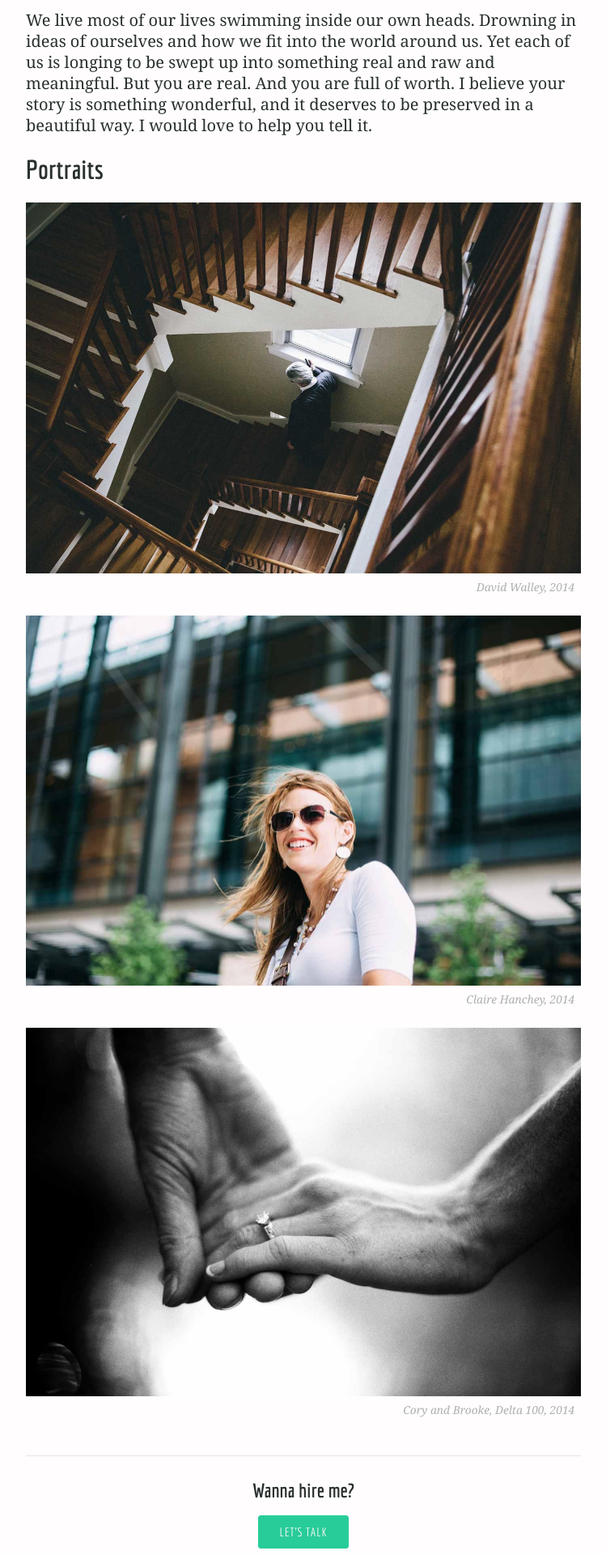
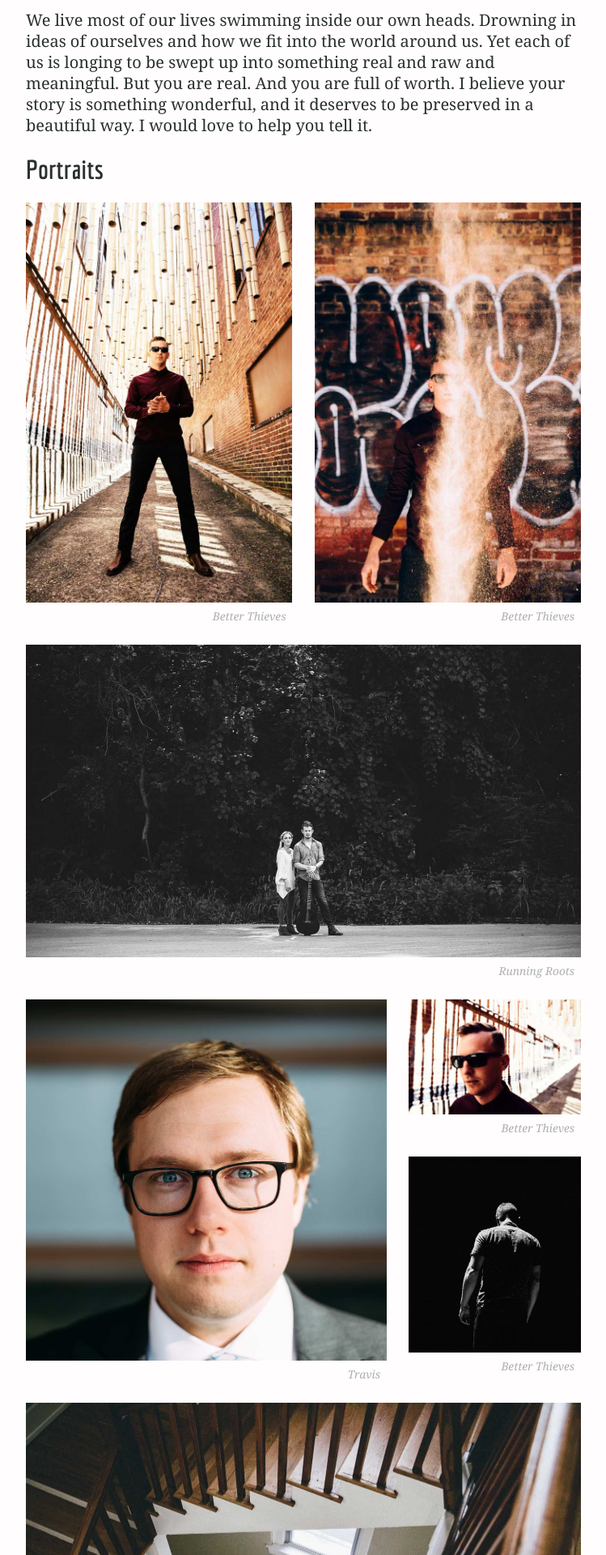
Before and after one commit to mattpbrock/mattpbrock.github.io, a Jekyll site: the page built from photo/index.html, in a window 1280 px wide. Shown: the part 715-2635 px from the top of the page at 81% size, without its empty margins (265-1014 px from the left). Built offline with Jekyll 4.4.1, drawn with Linux system fonts in a browser that asks for light colours; nearby versions of some CDN libraries; some web fonts are replaced; some of the changed text lies outside the part shown.

Commit message:
add grid css and a bunch of photos for the photo page

```diff
--- a/_sass/_layout/_all.scss
+++ b/_sass/_layout/_all.scss
@@ -4,4 +4,5 @@
 @import
 	'nav',
 	'header',
-	'footer';
+	'footer',
+	'grid';
--- /dev/null
+++ b/_sass/_layout/_grid.scss
@@ -0,0 +1,39 @@
+/* # Grid Styles
+================================================== */
+
+.g {
+  &__row {
+    content: "";
+    display: table;
+    clear: both;
+  }
+
+  &__col {
+
+    @media screen and (min-width: 400px) {
+      float: left;
+
+      @at-root {
+        [class*='g__col--'] {
+          @extend .g__col;
+          margin-right: 2%;
+          margin-left: 2%;
+        }
+      }
+
+      &--25 { width: 23%; }
+      &--33 { width: 31%; }
+      &--50 { width: 48%; }
+      &--66 { width: 65%; }
+      &--75 { width: 73%; }
+
+      &:first-child {
+        margin-left: 0;
+      }
+
+      &:last-child {
+        margin-right: 0;
+      }
+    }
+  }
+}
--- a/photo/index.html
+++ b/photo/index.html
@@ -15,10 +15,54 @@ banner_url: /img/mpb-page-banner-photo-1200px.jpg
 <p>We live most of our lives swimming inside our own heads. Drowning in ideas of ourselves and how we fit into the world around us. Yet each of us is longing to be swept up into something real and raw and meaningful. But you are real. And you are full of worth. I believe your story is something wonderful, and it deserves to be preserved in a beautiful way. I would love to help you tell it.</p>
 
 <h3>Portraits</h3>
+<div class="g__row">
+	<figure class="g__col--50">
+		<img src="/img/photo/mpb-photo-promo-better-thieves-standing-686px.jpg" alt="Better Thieves" />
+		<figcaption>Better Thieves</figcaption>
+	</figure>
+	<figure class="g__col--50">
+		<img src="/img/photo/mpb-photo-promo-better-thieves-gravel-686px.jpg" alt="Better Thieves" />
+		<figcaption>Better Thieves</figcaption>
+	</figure>
+</div>
+<figure>
+	<img src="/img/photo/mpb-photo-promo-running-roots-trees-1372px.jpg" alt="Running Roots" />
+	<figcaption>Running Roots</figcaption>
+</figure>
+<div class="g__row">
+	<figure class="g__col--66">
+		<img src="/img/photo/mpb-photo-promo-travis-1029px.jpg" alt="Travis" />
+		<figcaption>Travis</figcaption>
+	</figure>
+	<div class="g__col--33">
+		<figure>
+			<img src="/img/photo/mpb-photo-promo-better-thieves-face-453px.jpg" alt="Better Thieves" />
+			<figcaption>Better Thieves</figcaption>
+		</figure>
+		<figure>
+			<img src="/img/photo/mpb-photo-promo-better-thieves-back-686px.jpg" alt="Travis" />
+			<figcaption>Better Thieves</figcaption>
+		</figure>
+	</div>
+</div>
 <figure>
 	<img src="/img/photo/mpb-photo-promo-david-walley-stairs-1372px.jpg" alt="David Walley" />
 	<figcaption>David Walley, 2014</figcaption>
 </figure>
+<figure>
+	<img src="/img/photo/mpb-photo-promo-better-thieves-portrait-1372px.jpg" alt="Better Thieves" />
+	<figcaption>Better Thieves</figcaption>
+</figure>
+<div class="g__row">
+	<figure class="g__col--33">
+		<img src="/img/photo/mpb-photo-promo-better-thieves-odd-686px.jpg" alt="Better Thieves" />
+		<figcaption>Better Thieves</figcaption>
+	</figure>
+	<figure class="g__col--66">
+		<img src="/img/photo/mpb-photo-promo-hamiltons-906px.jpg" alt="Cory and Brooke" />
+		<figcaption>Cory and Brooke</figcaption>
+	</figure>
+</div>
 <figure>
 	<img src="/img/photo/mpb-photo-promo-claire-hanchey-hair-1372px.jpg" alt="Claire Hanchey" />
 	<figcaption>Claire Hanchey, 2014</figcaption>
```
Also changed, not shown: img/photo/mpb-photo-promo-better-thieves-back-686px.jpg (added), img/photo/mpb-photo-promo-better-thieves-face-453px.jpg (added), img/photo/mpb-photo-promo-better-thieves-gravel-686px.jpg (added), img/photo/mpb-photo-promo-better-thieves-jumping-1372px.jpg (added), img/photo/mpb-photo-promo-better-thieves-odd-686px.jpg (added), img/photo/mpb-photo-promo-better-thieves-portrait-1372px.jpg (added), img/photo/mpb-photo-promo-better-thieves-standing-686px.jpg (added), img/photo/mpb-photo-promo-bodaks-1372px.jpg (added), img/photo/mpb-photo-promo-hamiltons-906px.jpg (added), img/photo/mpb-photo-promo-running-roots-trees-1372px.jpg (added), img/photo/mpb-photo-promo-travis-1029px.jpg (added).
